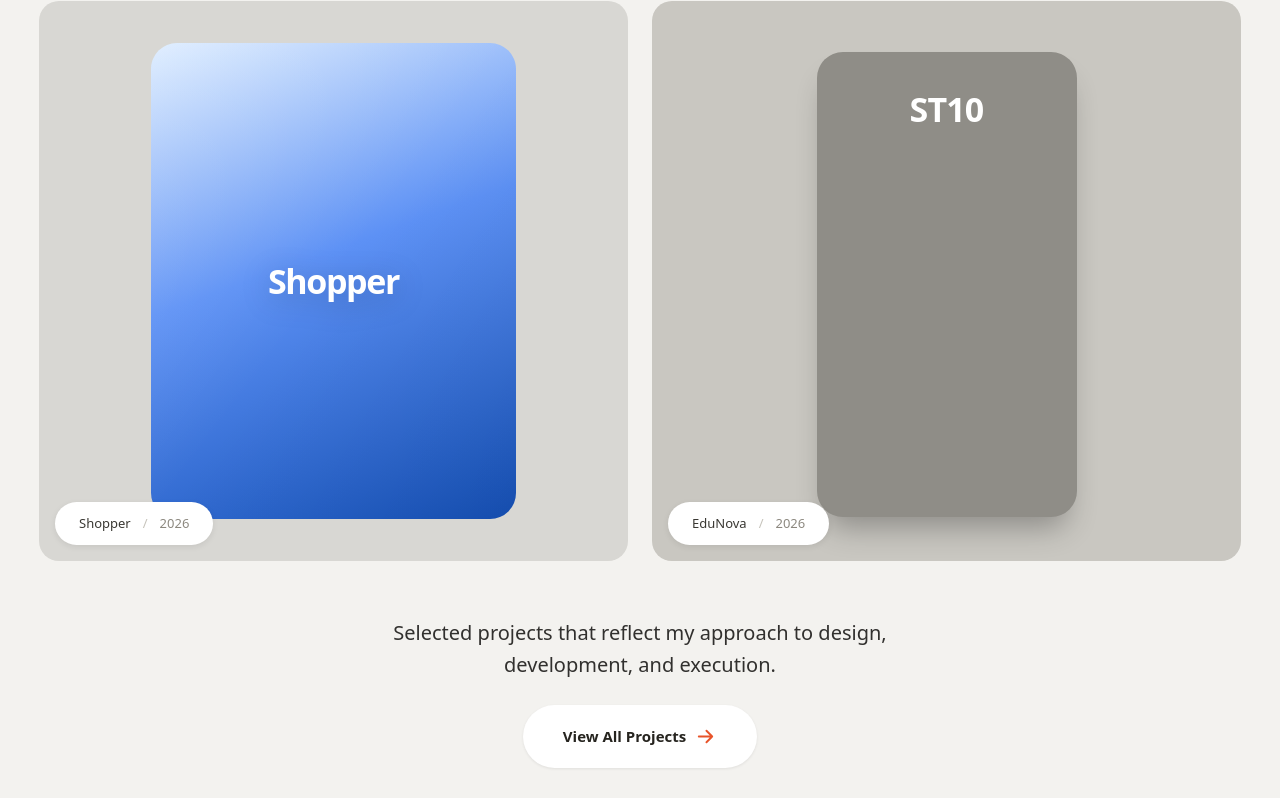
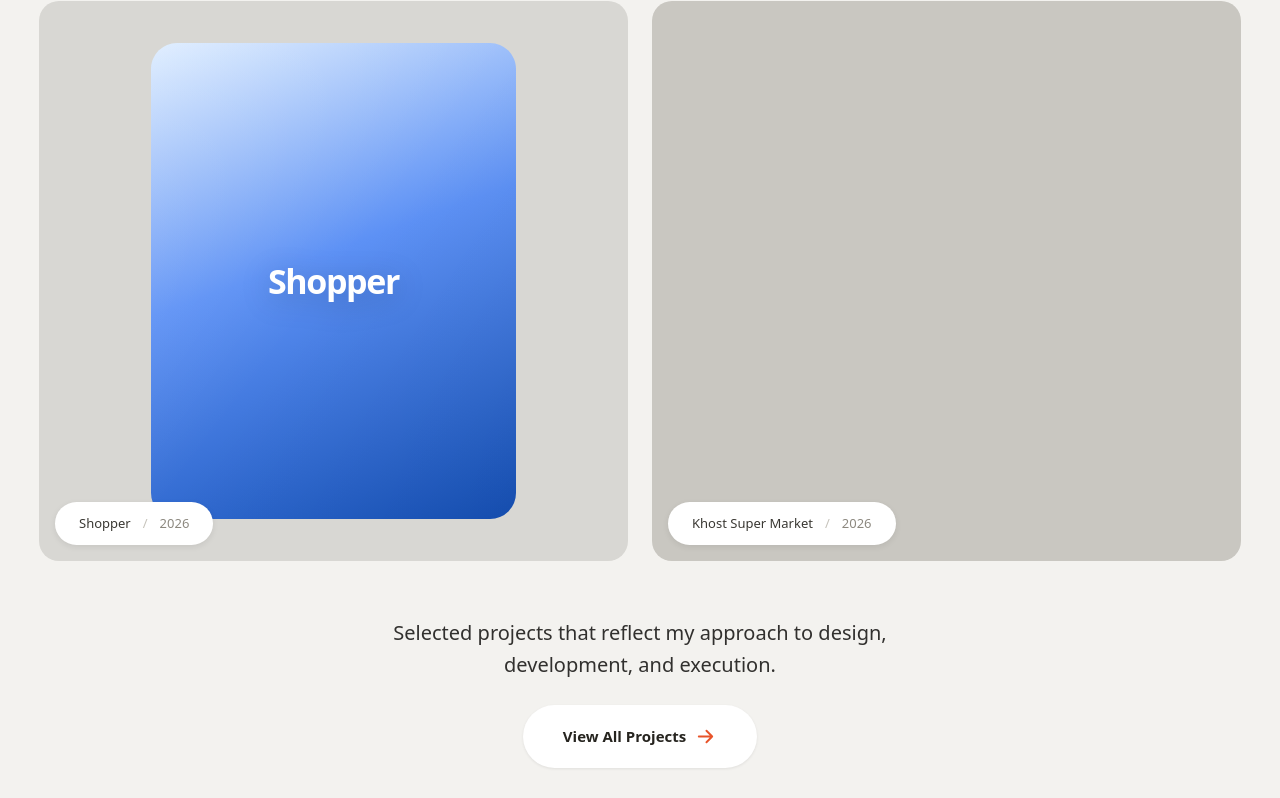
Before and after one commit to mjkarokhel-prog/MKarokhel-Protfolio, a React (Vite) app: page / in a window 1280 px wide. Shown: the part 3493-4291 px from the top of the page. Built offline with nearby package versions, Linux system fonts and the light colour scheme.

Commit message:
Update Khost Super Market website

```diff
--- a/src/Component/Project/Project.tsx
+++ b/src/Component/Project/Project.tsx
@@ -36,12 +36,12 @@ const PROJECTS = [
   },
 
   {
-    name: "EduNova",
+    name: "Khost Super Market",
     year: "2026",
     gradient: null,
     bg: "#c9c7c1",
-    github: "#",
-    live: "#",
+    github: "https://github.com/mjkarokhel-prog/Khost-Super-Market.git",
+    live: "https://khost-super-market.vercel.app/",
   },
 ];
 
```
